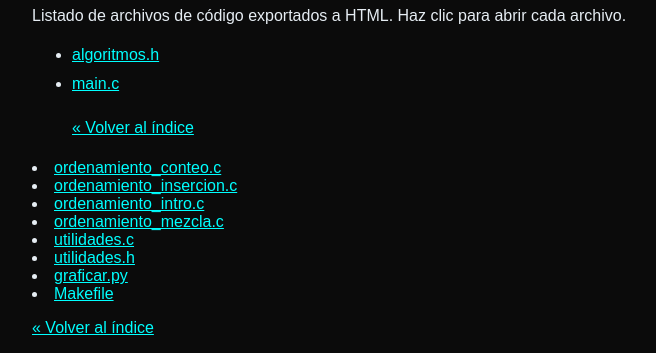
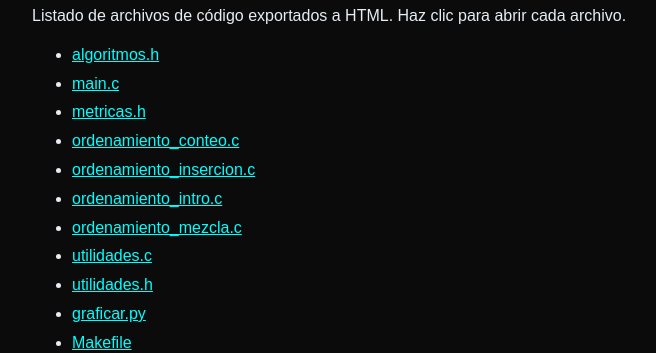
Before and after one commit to Spiderhack222/proyecto, a plain HTML site: page docs/codigos_html/index.html in a window 1280 px wide. Shown: the part 105-458 px from the top of the page, without its empty margins (0-656 px from the left). Drawn offline with Linux system fonts and the light colour scheme.

Commit message:
docs(codigos_html): remove duplicated HTML and keep one clean index

```diff
--- a/docs/codigos_html/index.html
+++ b/docs/codigos_html/index.html
@@ -1,31 +1,3 @@
-<!doctype html>
-<html lang="es">
-<head>
-  <meta charset="utf-8">
-  <meta name="viewport" content="width=device-width,initial-scale=1">
-  <title>Códigos - Proyecto</title>
-  <style>body{font-family:Arial,Helvetica,sans-serif;background:#0b0b0b;color:#e6edf3;padding:24px} a{color:#00ffff} .list{max-width:900px} h1{color:#00ffff}</style>
-</head>
-<body>
-  <div class="list">
-    <h1>Códigos</h1>
-    <p>Listado de archivos de código exportados a HTML. Haz clic para abrir cada archivo.</p>
-    <ul>
-      <li><a href="algoritmos_h.html">algoritmos.h</a></li>
-      <li><a href="main.html">main.c</a></li>
-    <p><a href="../">« Volver al índice</a></p>                                  </div>
-      <li><a href="ordenamiento_conteo.html">ordenamiento_conteo.c</a></li>
-      <li><a href="ordenamiento_insercion.html">ordenamiento_insercion.c</a></li>
-      <li><a href="ordenamiento_intro.html">ordenamiento_intro.c</a></li>
-      <li><a href="ordenamiento_mezcla.html">ordenamiento_mezcla.c</a></li>
-      <li><a href="utilidades_c.html">utilidades.c</a></li>
-      <li><a href="utilidades_h.html">utilidades.h</a></li>
-      <li><a href="graficar_py.html">graficar.py</a></li>
-      <li><a href="Makefile.html">Makefile</a></li>
-    </ul>
-    <p><a href="/docs/">« Volver al índice</a></p>
-  </div>
-</body>
 <!doctype html>
 <html lang="es">
 <head>
```
